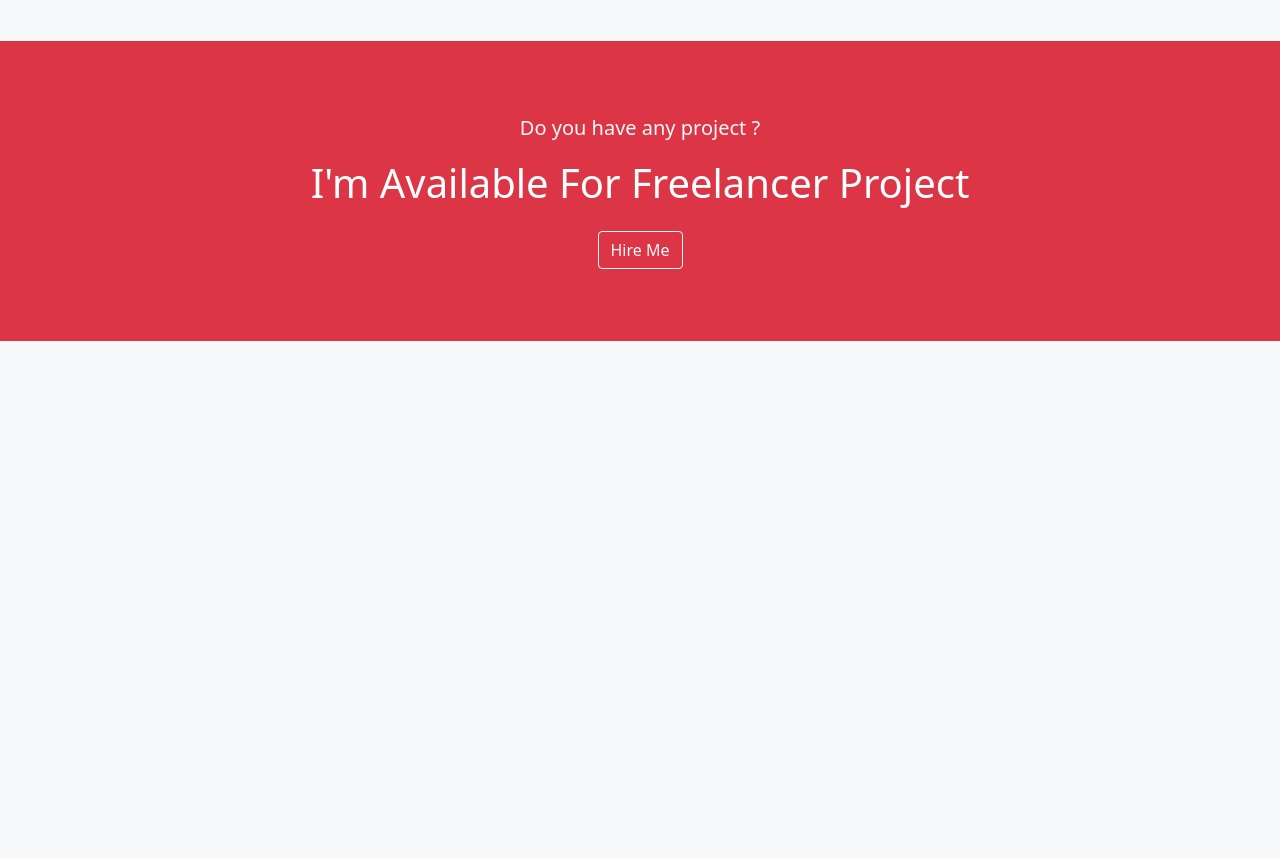
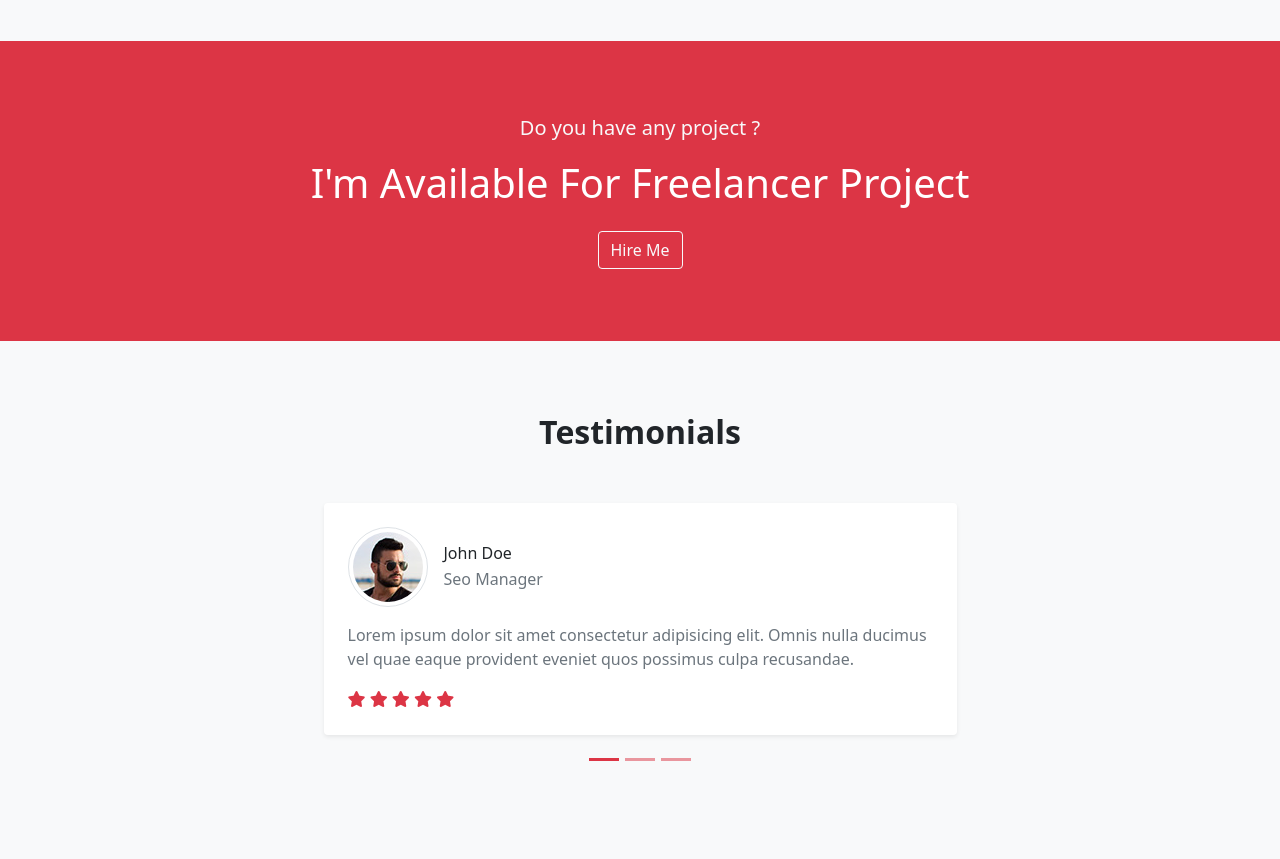
Before and after one commit to SoheilJA/portfolio-v1, a plain HTML site: page index.html in a window 1280 px wide. Shown: the part 2735-3594 px from the top of the page. Before the commit the page ends 3076 px from the top, so only its background shows below. Drawn offline with Linux system fonts and the light colour scheme.

Commit message:
creat testimonials  section

```diff
--- a/index.html
+++ b/index.html
@@ -252,7 +252,7 @@
           <div class="col-md-6 col-lg-4">
             <div class="portfolio-item">
               <img
-                src="images/1.jpg"
+                src="images/portfolio/1.jpg"
                 class="w-100 img-thumbnail"
                 alt="portfolio item"
               />
@@ -267,7 +267,7 @@
           <div class="col-md-6 col-lg-4">
             <div class="portfolio-item">
               <img
-                src="images/2.jpg"
+                src="images/portfolio/2.jpg"
                 class="w-100 img-thumbnail"
                 alt="portfolio item"
               />
@@ -282,7 +282,7 @@
           <div class="col-md-6 col-lg-4">
             <div class="portfolio-item">
               <img
-                src="images/3.jpg"
+                src="images/portfolio/3.jpg"
                 class="w-100 img-thumbnail"
                 alt="portfolio item"
               />
@@ -297,7 +297,7 @@
           <div class="col-md-6 col-lg-4">
             <div class="portfolio-item">
               <img
-                src="images/4.jpg"
+                src="images/portfolio/4.jpg"
                 class="w-100 img-thumbnail"
                 alt="portfolio item"
               />
@@ -312,7 +312,7 @@
           <div class="col-md-6 col-lg-4">
             <div class="portfolio-item">
               <img
-                src="images/5.jpg"
+                src="images/portfolio/5.jpg"
                 class="w-100 img-thumbnail"
                 alt="portfolio item"
               />
@@ -329,7 +329,7 @@
           <div class="col-md-6 col-lg-4">
             <div class="portfolio-item">
               <img
-                src="images/6.jpg"
+                src="images/portfolio/6.jpg"
                 class="w-100 img-thumbnail"
                 alt="portfolio item"
               />
@@ -362,6 +362,138 @@
       </div>
     </section>
     <!-- //FREELANCER AVAILABLE SECTION -->
+    <!-- TESTIMONIALS SECTION -->
+    <section class="testimonials py-5" id="testimonials">
+      <div class="container-lg py-4">
+        <div class="row justify-content-center">
+          <div class="col-lg-8">
+            <div class="section-title text-center">
+              <h2 class="fw-bold mb-5">Testimonials</h2>
+            </div>
+          </div>
+        </div>
+        <div class="row justify-content-center">
+          <div class="col-lg-8 col-xl-7">
+            <div id="carousel1" class="carousel slide">
+              <div class="carousel-indicators">
+                <button
+                  type="button"
+                  data-bs-target="#carousel1"
+                  data-bs-slide-to="0"
+                  class="active bg-danger"
+                  aria-current="true"
+                  aria-label="Slide 1"
+                ></button>
+                <button
+                  type="button"
+                  data-bs-target="#carousel1"
+                  data-bs-slide-to="1"
+                  class="bg-danger"
+                  aria-label="Slide 2"
+                ></button>
+                <button
+                  type="button"
+                  data-bs-target="#carousel1"
+                  data-bs-slide-to="2"
+                  class="bg-danger"
+                  aria-label="Slide 3"
+                ></button>
+              </div>
+              <div class="carousel-inner p-1">
+                <!-- TESTI ITEM -->
+                <div
+                  class="testi-item bg-white carousel-item active shadow-sm rounded p-4 mb-5"
+                >
+                  <div class="testi-author-info d-flex align-items-center">
+                    <img
+                      src="images/testimonial/1.jpg"
+                      class="img-thumbnail rounded-circle"
+                      alt="author img"
+                    />
+                    <div class="author ms-3">
+                      <h3 class="fs-6 mb-1">John Doe</h3>
+                      <p class="text-muted m-0">Seo Manager</p>
+                    </div>
+                  </div>
+                  <p class="text-muted mt-3">
+                    Lorem ipsum dolor sit amet consectetur adipisicing elit.
+                    Omnis nulla ducimus vel quae eaque provident eveniet quos
+                    possimus culpa recusandae.
+                  </p>
+                  <div class="rating text-danger">
+                    <i class="fas fa-star"></i>
+                    <i class="fas fa-star"></i>
+                    <i class="fas fa-star"></i>
+                    <i class="fas fa-star"></i>
+                    <i class="fas fa-star"></i>
+                  </div>
+                </div>
+                <!-- //TESTI ITEM -->
+                <!-- TESTI ITEM -->
+                <div
+                  class="testi-item bg-white carousel-item shadow-sm rounded p-4 mb-5"
+                >
+                  <div class="testi-author-info d-flex align-items-center">
+                    <img
+                      src="images/testimonial/2.jpg"
+                      class="img-thumbnail rounded-circle"
+                      alt="author img"
+                    />
+                    <div class="author ms-3">
+                      <h3 class="fs-6 mb-1">John Doe</h3>
+                      <p class="text-muted m-0">Seo Manager</p>
+                    </div>
+                  </div>
+                  <p class="text-muted mt-3">
+                    Lorem ipsum dolor sit amet consectetur adipisicing elit.
+                    Omnis nulla ducimus vel quae eaque provident eveniet quos
+                    possimus culpa recusandae.
+                  </p>
+                  <div class="rating text-danger">
+                    <i class="fas fa-star"></i>
+                    <i class="fas fa-star"></i>
+                    <i class="fas fa-star"></i>
+                    <i class="fas fa-star"></i>
+                    <i class="fas fa-star"></i>
+                  </div>
+                </div>
+                <!-- //TESTI ITEM -->
+                <!-- TESTI ITEM -->
+                <div
+                  class="testi-item bg-white carousel-item shadow-sm rounded p-4 mb-5"
+                >
+                  <div class="testi-author-info d-flex align-items-center">
+                    <img
+                      src="images/testimonial/3.jpg"
+                      class="img-thumbnail rounded-circle"
+                      alt="author img"
+                    />
+                    <div class="author ms-3">
+                      <h3 class="fs-6 mb-1">John Doe</h3>
+                      <p class="text-muted m-0">Seo Manager</p>
+                    </div>
+                  </div>
+                  <p class="text-muted mt-3">
+                    Lorem ipsum dolor sit amet consectetur adipisicing elit.
+                    Omnis nulla ducimus vel quae eaque provident eveniet quos
+                    possimus culpa recusandae.
+                  </p>
+                  <div class="rating text-danger">
+                    <i class="fas fa-star"></i>
+                    <i class="fas fa-star"></i>
+                    <i class="fas fa-star"></i>
+                    <i class="fas fa-star"></i>
+                    <i class="fas fa-star"></i>
+                  </div>
+                </div>
+                <!-- //TESTI ITEM -->
+              </div>
+            </div>
+          </div>
+        </div>
+      </div>
+    </section>
+    <!-- //TESTIMONIALS SECTION -->
 
     <script src="js/bootstrap.bundle.min.js"></script>
   </body>
```
Also changed, not shown: images/portfolio/1.jpg (renamed from images/1.jpg), images/portfolio/2.jpg (renamed from images/2.jpg), images/portfolio/3.jpg (renamed from images/3.jpg), images/portfolio/4.jpg (renamed from images/4.jpg), images/portfolio/5.jpg (renamed from images/5.jpg), images/portfolio/6.jpg (renamed from images/6.jpg), images/testimonial/1.jpg (added), images/testimonial/2.jpg (added), images/testimonial/3.jpg (added).
